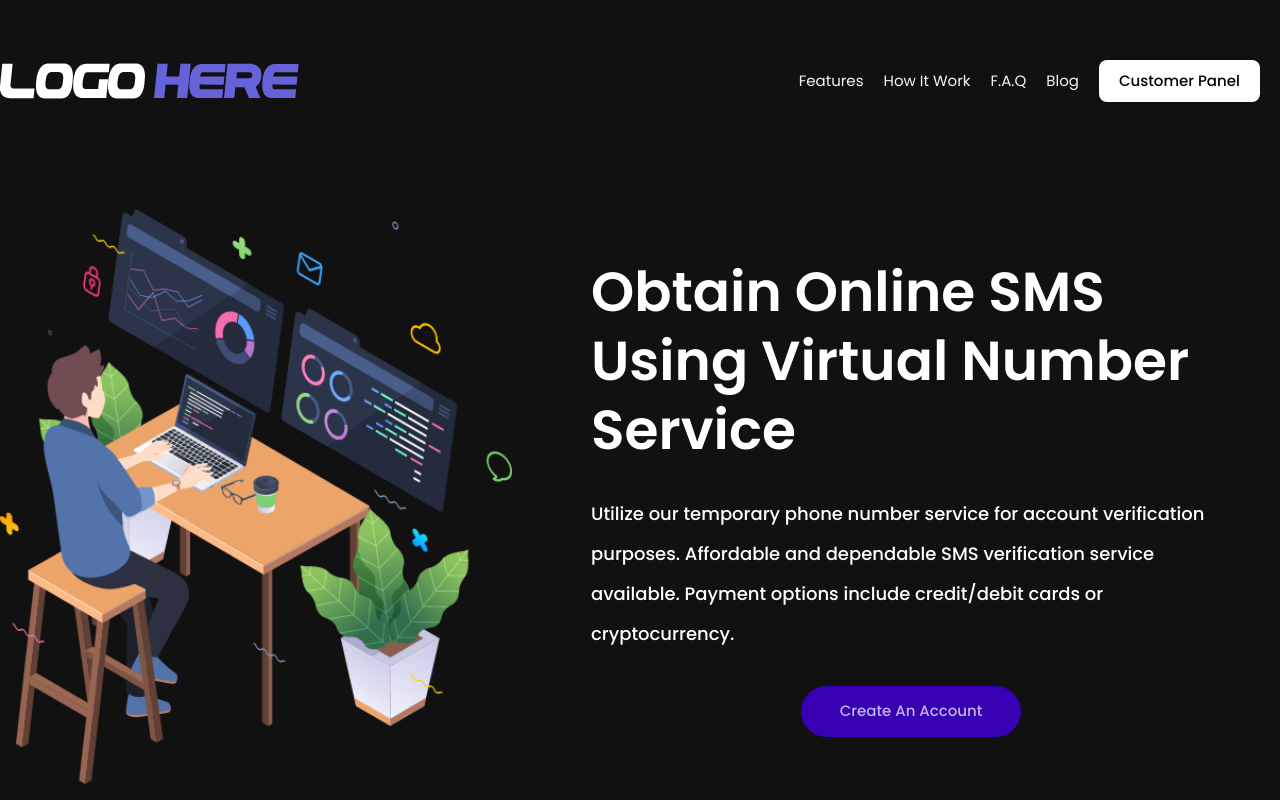
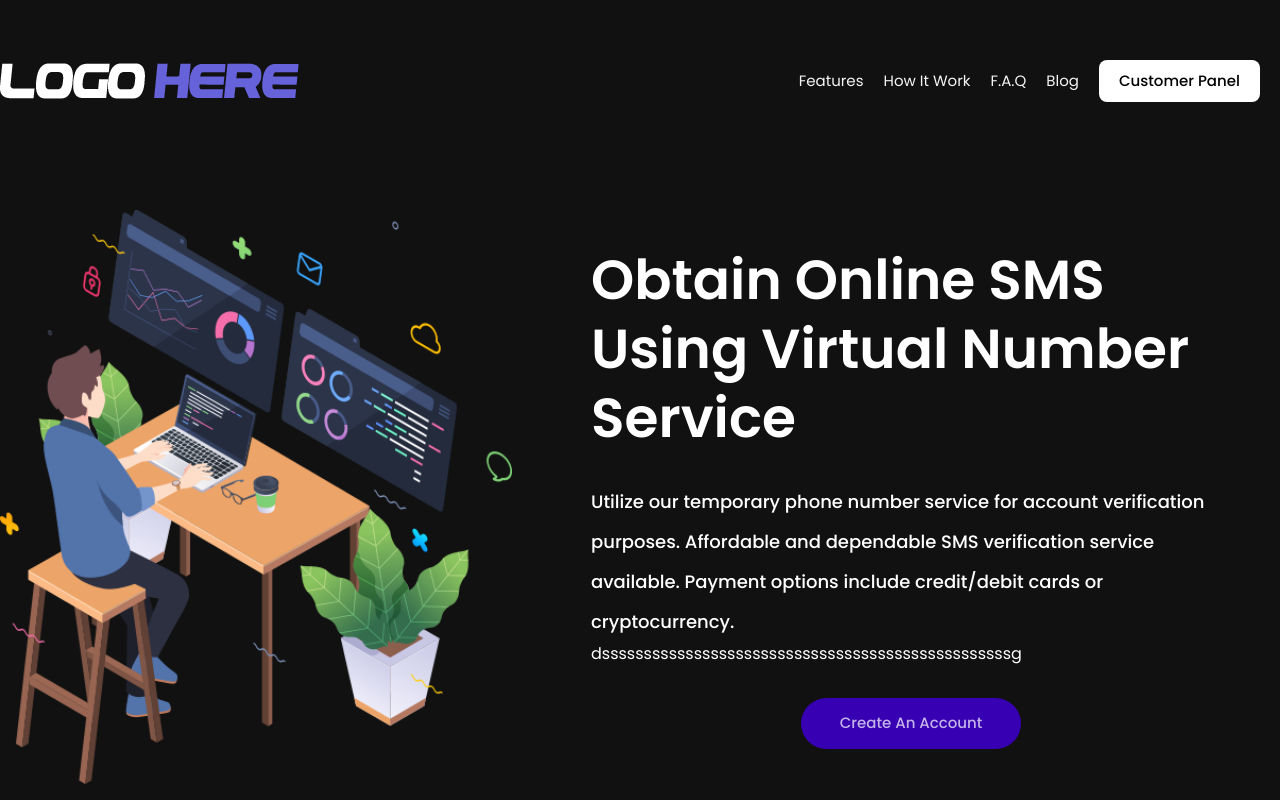
Before and after one commit to vijaystudio45/logohere, a React (Create React App) app: page / in a window 1280 px wide. Shown: the top 800 px of the page. Built offline with nearby package versions, Linux system fonts and the light colour scheme; a web font is replaced by a local one.

Commit message:
Update Home.js

```diff
--- a/src/Components/Public/Home.js
+++ b/src/Components/Public/Home.js
@@ -74,6 +74,11 @@ const Home = () => {
               <p className="socialdescription datashow">
                 {JSONData.HomeDataJson?.[0]?.socialDescription}
               </p>
+
+
+
+
+                <button onClick={handleButtonClick }>dsssssssssssssssssssssssssssssssssssssssssssssssssg</button>
 
               <div className="groupbtnshow flex items-center gap-6 md:justify-center mt-8">
                 {JSONData.HomeDataJson?.[0]?.buttons?.map((item, index) => (
```
